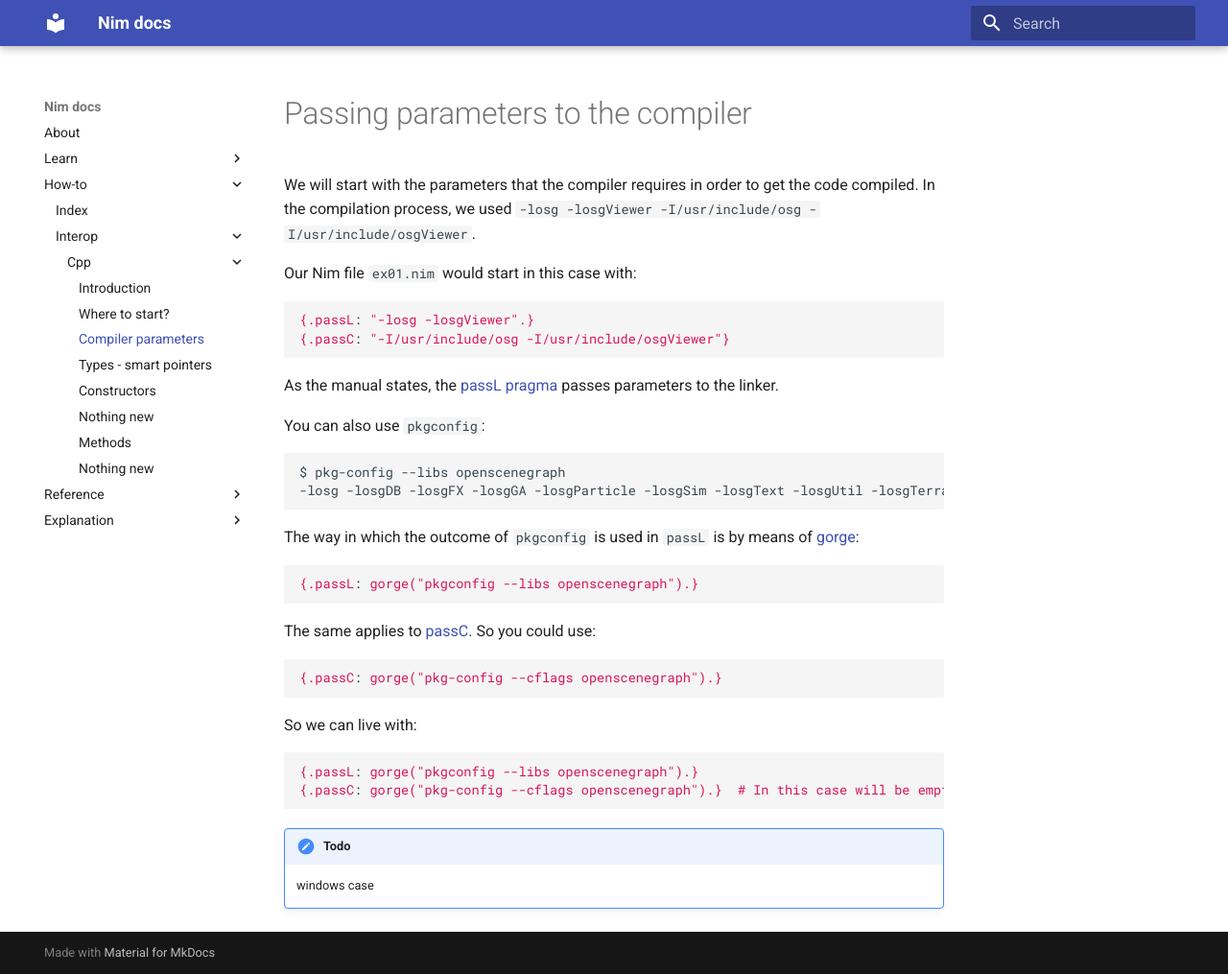
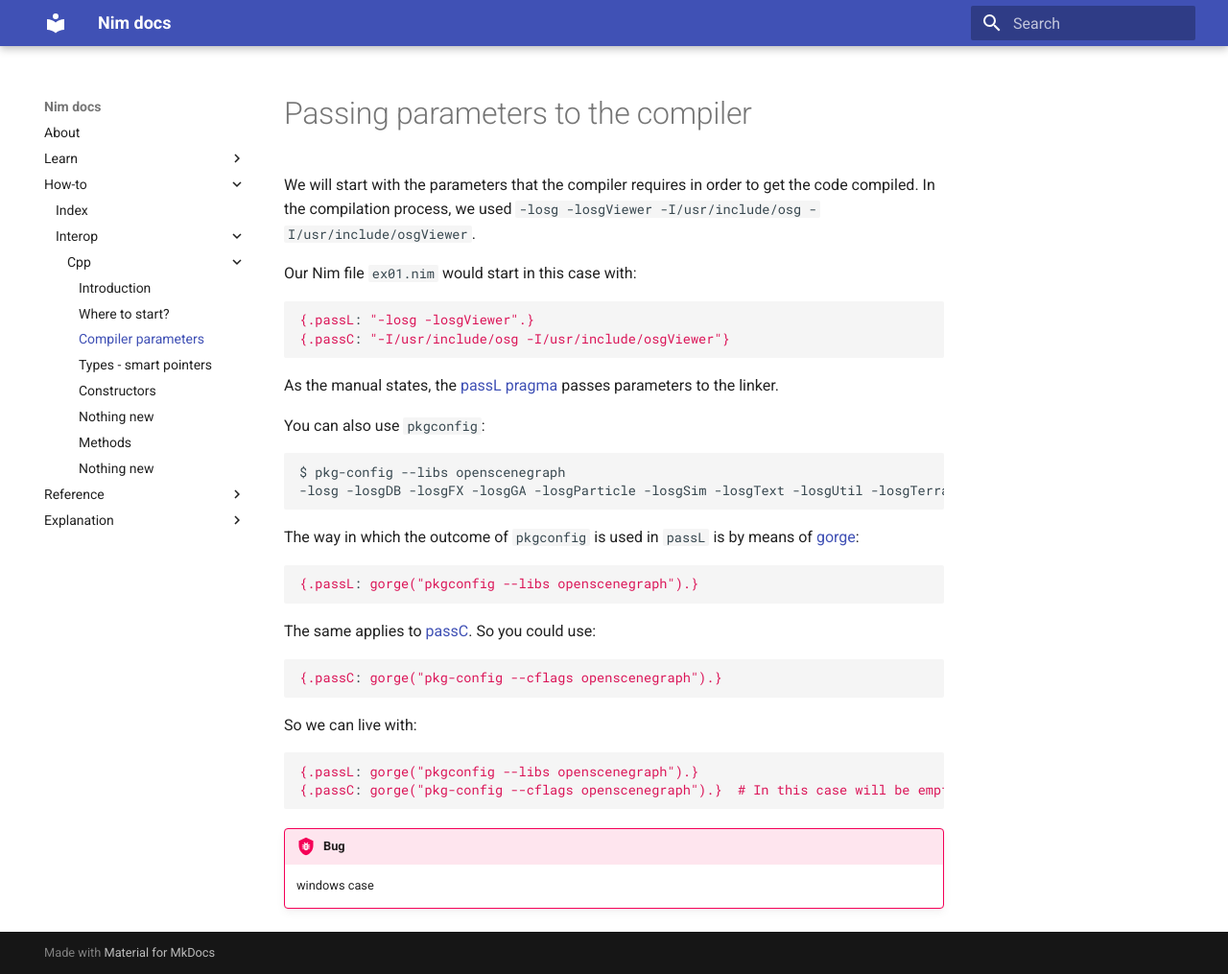
Before and after one commit to mantielero/nimdocs, an MkDocs documentation site: the page built from docs/howto/interop/cpp/compiler_parameters.md, in a window 1280 px wide and 1015 px high. Shown: the whole window at 96% size. Built offline with MkDocs 1.6.1 and Material for MkDocs 9.7.7, drawn with Linux system fonts in a browser that asks for light colours.

Commit message:
bug admonition

````diff
--- a/docs/howto/interop/cpp/compiler_parameters.md
+++ b/docs/howto/interop/cpp/compiler_parameters.md
@@ -32,5 +32,5 @@ So we can live with:
 {.passC: gorge("pkg-config --cflags openscenegraph").}  # In this case will be empty
 ```
 
-!!! TODO
+!!! bug
     windows case
````
